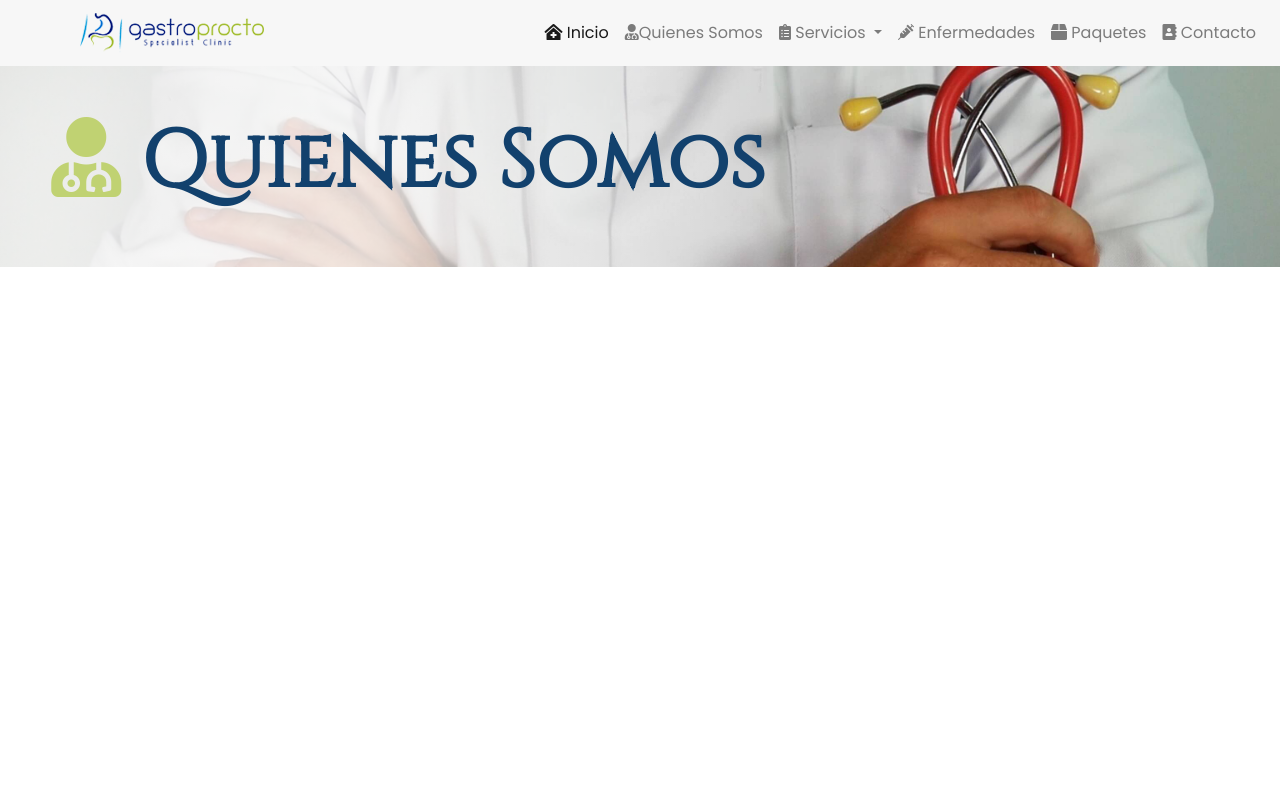
After one commit to LSanchez94/Gastroprocto, a Node server app: page /quienessomos in a window 1280 px wide. The commit adds this page. Shown: the top 785 px of the page. Run offline with Node 20, Linux system fonts and the light colour scheme; some libraries are stand-ins or nearby versions.

Commit message:
quienes somos update

```diff
--- a/public/css/gastroproctostyles.css
+++ b/public/css/gastroproctostyles.css
@@ -162,7 +162,8 @@ body{
 }
 
     .bg-light{
-        background-color: rgba(255,255,255,1) !important;
+        /* background-color: rgba(255,255,255,1) !important; */
+        background-color: #f7f7f7 !important;
     }
 
 #servicios{
@@ -322,6 +323,57 @@ body{
 }
 
 
+.h-title{
+    position: relative;
+    overflow: hidden;
+    margin-top: 66px;
+    align-items: center;
+}
+
+.h-title img{
+    width: 100%;
+    display: block;
+}
+
+.page-title{
+    color: #c0d272;
+}
+
+.page-title span{
+    font-weight: bold;
+}
+
+.page-title{
+    font-family: 'Cinzel', serif;
+    font-size: 5em;
+    padding-left: 4vw;
+}
+
+.h-title figure{
+    width: 100%;
+    max-height: 20vh;
+}
+
+.h-title section{
+    position: absolute;
+    top: 0;
+    bottom: 0;
+    z-index: 3;
+    display: flex;
+    align-items: center;
+}
+
+.white-filter{
+    width: 60% !important;
+    height: 100vh;
+    position: absolute;
+    top: 0;
+    left: 0;
+    z-index: 2;
+    background: linear-gradient( to right, rgba(255,255,255,0.8) 50%, rgba(255,255,255,0));
+    /* background-color: red; */
+}
+
 @media screen and (max-width: 1400px){
     .carrusel-left .carousel-caption h5, .carrusel-left-2 .carousel-caption h5, .carrusel-right .carousel-caption h5{
         font-size: 4.2em;
--- a/server/server.js
+++ b/server/server.js
@@ -23,3 +23,7 @@ app.listen(port, () =>{
 app.get("/", (req,res) =>{
     res.render("index.hbs");
 });
+
+app.get('/quienessomos', (req,res) =>{
+    res.render("quienessomos.hbs");
+});
--- a/views/partials/_links.hbs
+++ b/views/partials/_links.hbs
@@ -1,4 +1,5 @@
 <link href="https://fonts.googleapis.com/css?family=Anton|Bitter|Oxygen|Poppins|Staatliches" rel="stylesheet">
+<link href="https://fonts.googleapis.com/css?family=Cinzel" rel="stylesheet">
 <link type="text/css" rel="stylesheet" href="/css/all.min.css">
 <link type="text/css" rel="stylesheet" href="/css/bootstrap.min.css">
 <link type="text/css" rel="stylesheet" href="/css/gastroproctostyles.css">
--- a/views/partials/_mainmenu.hbs
+++ b/views/partials/_mainmenu.hbs
@@ -11,10 +11,10 @@
   <div class="collapse navbar-collapse" id="navbarSupportedContent">
     <ul class="navbar-nav ml-auto">
       <li class="nav-item active">
-        <a class="nav-link" href="#"><i class="fas fa-clinic-medical"></i> Inicio <span class="sr-only">(current)</span></a>
+        <a class="nav-link" href="/"><i class="fas fa-clinic-medical"></i> Inicio <span class="sr-only">(current)</span></a>
       </li>
       <li class="nav-item">
-        <a class="nav-link" href="#"><i class="fas fa-user-md"></i> Quienes Somos</a>
+        <a class="nav-link" href="/quienessomos"><i class="fas fa-user-md"></i>Quienes Somos</a>
       </li>
       <li class="nav-item dropdown">
         <a class="nav-link dropdown-toggle" href="#" id="navbarDropdown" role="button" data-toggle="dropdown" aria-haspopup="true" aria-expanded="false">
--- /dev/null
+++ b/views/quienessomos.hbs
@@ -0,0 +1,32 @@
+<!DOCTYPE html>
+<html lang="en">
+<head>
+    <meta charset="UTF-8">
+    <meta name="viewport" content="width=device-width, initial-scale=1.0">
+    <meta http-equiv="X-UA-Compatible" content="ie=edge">
+    <title>Gastroprocto - Quienes Somos</title>
+    {{> _links}}
+</head>
+<body>
+    {{> _mainmenu}}
+
+    <div class="h-title">
+        <figure>
+            <img src="/images/quienessomo.jpg" alt="">
+        </figure>
+        <section>
+            <h1 class="page-title"> <i class="fas fa-user-md"></i> <span style="color: #12416d">Quienes</span> <span style="color: #12416d">Somos</span> </h1>
+        </section>
+
+        <div class="white-filter"></div>
+    </div>
+
+
+
+    <!-- DR RODRIGUEZ-->
+    <div>
+
+    </div>
+    {{> _scripts}}
+</body>
+</html>
```
Also changed, not shown: public/images/female.png (added), public/images/quienessomo.jpg (added), public/images/user-male.png (added).
